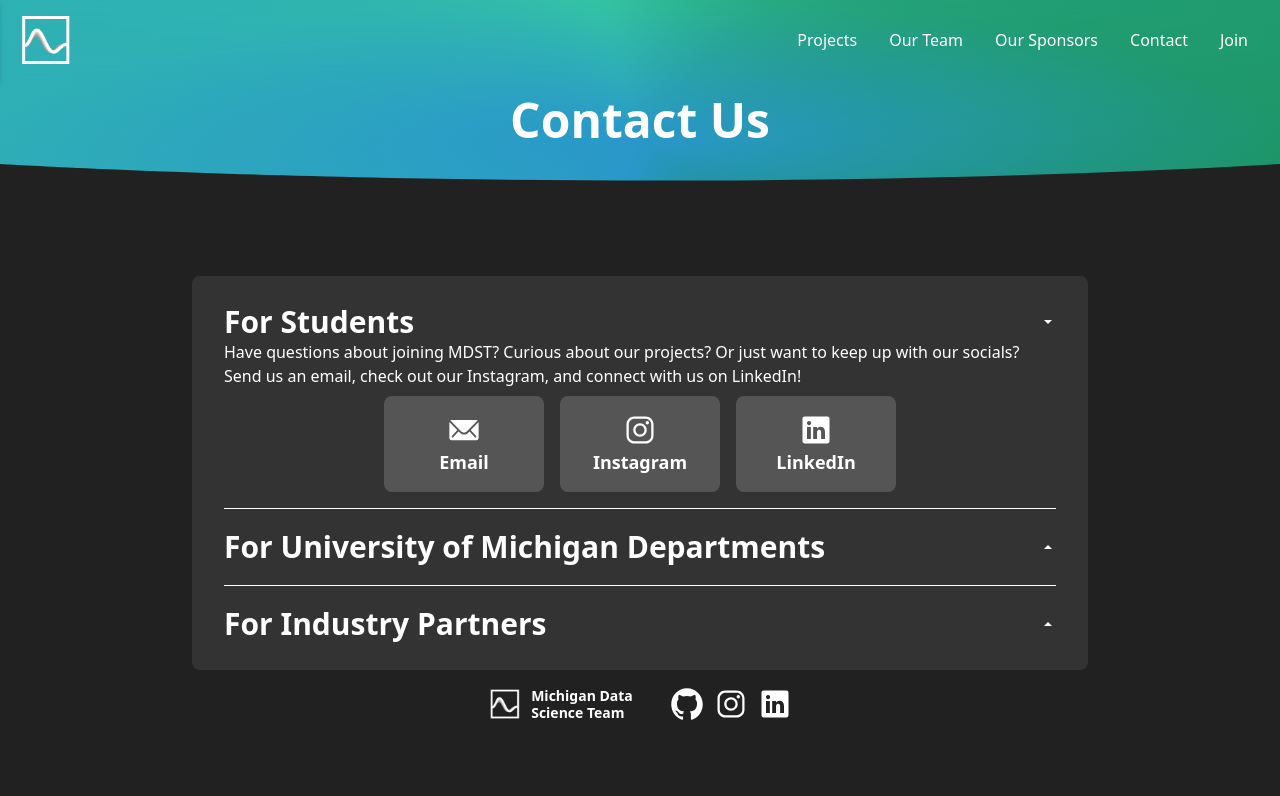
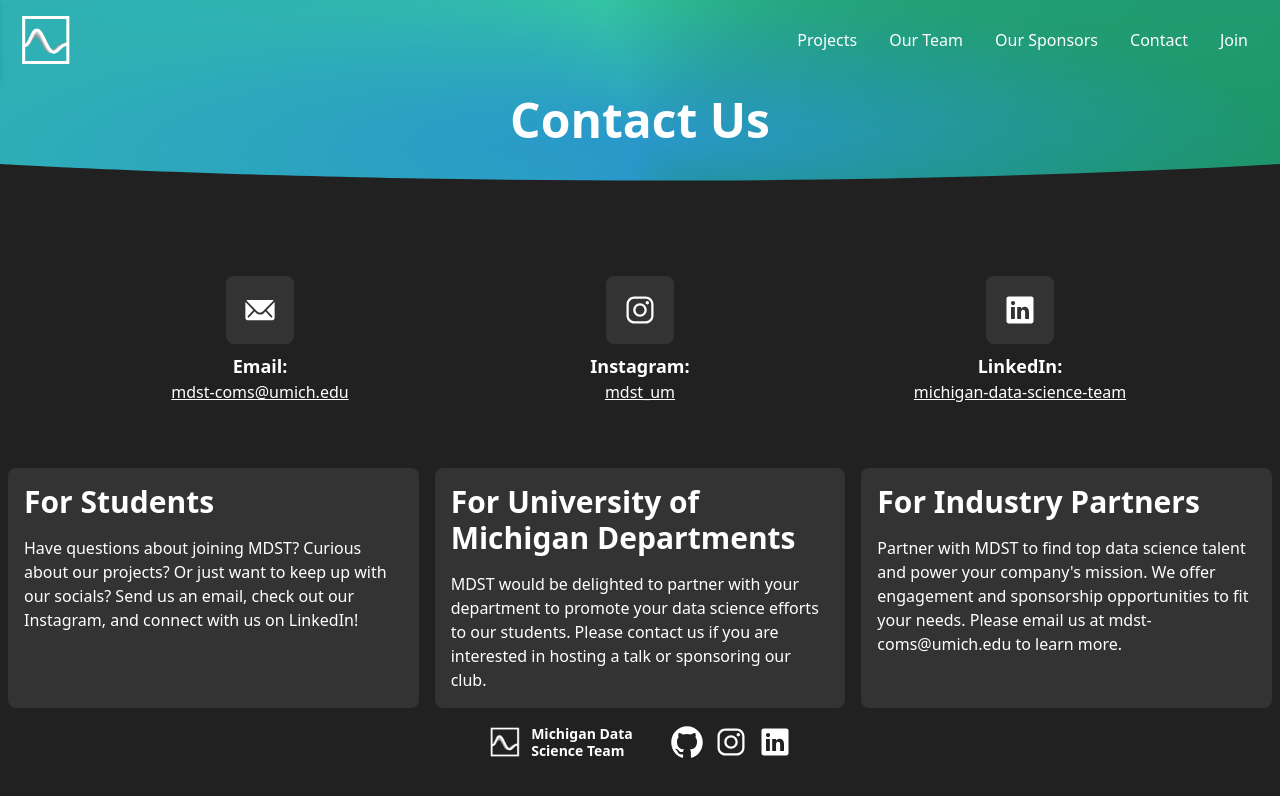
Before and after one commit to MichiganDataScienceTeam/official-website, a Next.js app: page /contact in a window 1280 px wide. Shown: the top 796 px of the page. Built offline with nearby package versions, Linux system fonts and the light colour scheme.

Commit message:
changed to new contact page

```diff
--- a/config/contact.json
+++ b/config/contact.json
@@ -1,48 +1,36 @@
-[
 {
-    "id": "students",
-    "heading": "For Students",
-    "text": "Have questions about joining MDST? Curious about our projects? Or just want to keep up with our socials? Send us an email, check out our Instagram, and connect with us on LinkedIn!",
     "sources": [
         {
             "name": "Email",
             "icon_name": "envelope",
-        "link": "mailto:mdst-coms@umich.edu"
+            "link": "mailto:mdst-coms@umich.edu",
+            "link_text": "mdst-coms@umich.edu"
         },
         {
             "name": "Instagram",
             "icon_name": "instagram",
-        "link": "https://www.instagram.com/mdst_um/"
+            "link": "https://www.instagram.com/mdst_um/",
+            "link_text": "mdst_um"
         },
         {
             "name": "LinkedIn",
             "icon_name": "linkedin",
-        "link": "https://www.linkedin.com/school/michigan-data-science-team/"
+            "link": "https://www.linkedin.com/school/michigan-data-science-team/",
+            "link_text": "michigan-data-science-team"
         }
-    ]
+    ],
+    "entries": [
+        {
+            "heading": "For Students",
+            "text": "Have questions about joining MDST? Curious about our projects? Or just want to keep up with our socials? Send us an email, check out our Instagram, and connect with us on LinkedIn!"
         },
         {
-    "id": "departments",
             "heading": "For University of Michigan Departments",
-    "text": "MDST would be delighted to partner with your department to promote your data science efforts to our students. Please contact us if you are interested in hosting a talk or sponsoring our club.",
-    "sources": [
-      {
-        "name": "Email",
-        "icon_name": "envelope",
-        "link": "mailto:mdst-coms@umich.edu"
-      }
-    ]
+            "text": "MDST would be delighted to partner with your department to promote your data science efforts to our students. Please contact us if you are interested in hosting a talk or sponsoring our club."
         },
         {
-    "id": "industry",
             "heading": "For Industry Partners",
-    "text": "Partner with MDST to find top data science talent and power your company's mission. We offer engagement and sponsorship opportunities to fit your needs. Please email us at mdst-coms@umich.edu to learn more.",
-    "sources": [
-      {
-        "name": "Email",
-        "icon_name": "envelope",
-        "link": "mailto:mdst-coms@umich.edu"
+            "text": "Partner with MDST to find top data science talent and power your company's mission. We offer engagement and sponsorship opportunities to fit your needs. Please email us at mdst-coms@umich.edu to learn more."
         }
     ]
 }
-]
--- a/pages/contact.jsx
+++ b/pages/contact.jsx
@@ -3,79 +3,46 @@ import path from "path";
 import Link from "next/link";
 import fs from "fs";
 import Icon from "@/components/icon";
-import { useState } from "react";
 import Hero from "@/components/hero";
 
-function Accordion({ entries }) {
-  const [entryStates, setEntryStates] = useState(
-    entries.map((entry, index) => {
-      return {
-        key: entry.id,
-        heading: entry.heading,
-        text: entry.text,
-        expand: index == 0,
-        sources: entry.sources,
-      };
-    })
-  );
 
-  const expandAccordionEntry = (index) => {
-    setEntryStates(
-      entryStates.map((entry, currIndex) => {
-        return {
-          ...entry,
-          expand: entry.expand ? !entry.expand : currIndex === index,
-        };
-      })
-    );
-  };
-
-  return (
-    <div className="max-w-4xl mx-auto px-8 py-2 rounded-lg bg-grey">
-      {entryStates.map((entry, index) => (
-        <div key={entry.id} className="transition" >
-          <div className={`pt-5 ${!entry.expand ? "pb-5" : "pb-2"}`} onClick={() => expandAccordionEntry(index)}>
-            <div className="flex justify-between ">
-              <h1 className="text-3xl font-bold">{entry.heading}</h1>
-              <button >
-                <Icon name={entry.expand ? "caret_down" : "caret_up"} />
-              </button>
-            </div>
-            <div
-              className={`overflow-hidden transition-height ${entry.expand ? "md:max-h-44 max-h-96" : "max-h-0"
-                }`}
-              style={{
-                transitionProperty: "max-height",
-                transitionDuration: "0.5s",
-              }}
-            >
-              {entry.text}
-              <div className="flex justify-center">
-                {entry.sources.map((source) => (
-                  <Link
-                    key={source.name}
-                    href={source.link}
-                    className="text-center p-4 m-2 bg-grey-light w-40 rounded-lg"
-                  >
-                    <Icon name={source.icon_name} className="text-4xl inline" />
-                    <p className="font-bold text-lg">{source.name}</p>
-                  </Link>
-                ))}
-              </div>
-            </div>
-          </div>
-          {index !== entryStates.length - 1 ? <hr></hr> : null}
-        </div>
-      ))}
-    </div>
-  );
-}
-
-export default function Join({ entries }) {
+export default function Join({ data }) {
     return (
         <Layout>
             <Hero title="Contact Us" />
-      <Accordion entries={entries} />
+            <div className="container mx-auto flex flex-row flex-wrap sm:flex-row gap-4 justify-evenly px-2 mb-16 text-center">
+                {
+                    data.sources.map((source) => (
+                        <div
+                            key={source.name}
+                            className="w-56"
+                        >
+                            <div className=" p-4 bg-grey rounded-lg w-fit mx-auto mb-2">
+                                <Link href={source.link}>
+                                    <Icon name={source.icon_name} className="text-4xl" />
+                                </Link>
+                            </div>
+
+                            <h2 className="font-bold text-lg">{source.name}:</h2>
+                            <Link href={source.link}
+                                className="underline">{source.link_text}
+                            </Link>
+                        </div>
+                    ))
+                }
+            </div>
+            <div className="container mx-auto flex flex-col md:flex-row gap-4 justify-stretch px-2">
+                {
+                    data.entries.map((entry, index) => (
+                        <div key={index} className="bg-grey p-4 rounded-lg w-full">
+                            <h2 className="text-3xl font-bold mb-4">{entry.heading}</h2>
+                            <p>{entry.text}</p>
+                        </div>
+                    ))
+                }
+
+            </div>
+
         </Layout>
     );
 }
@@ -83,6 +50,6 @@ export default function Join({ entries }) {
 export async function getStaticProps() {
     const filePath = path.join(process.cwd(), "config", "contact.json");
     const fileContent = fs.readFileSync(filePath, "utf-8");
-  const entries = JSON.parse(fileContent);
-  return { props: { entries } };
+    const data = JSON.parse(fileContent);
+    return { props: { data } };
 }
--- a/pages/contact2.jsx
+++ /dev/null
@@ -1,55 +0,0 @@
-import Layout from "@/components/layout";
-import path from "path";
-import Link from "next/link";
-import fs from "fs";
-import Icon from "@/components/icon";
-import Hero from "@/components/hero";
-
-
-export default function Join({ data }) {
-    return (
-        <Layout>
-            <Hero title="Contact Us" />
-            <div className="container mx-auto flex flex-row flex-wrap sm:flex-row gap-4 justify-evenly px-2 mb-16 text-center">
-                {
-                    data.sources.map((source) => (
-                        <div
-                            key={source.name}
-                            className="w-56"
-                        >
-                            <div className=" p-4 bg-grey rounded-lg w-fit mx-auto mb-2">
-                                <Link href={source.link}>
-                                    <Icon name={source.icon_name} className="text-4xl" />
-                                </Link>
-                            </div>
-
-                            <h2 className="font-bold text-lg">{source.name}:</h2>
-                            <Link href={source.link}
-                                className="underline">{source.link_text}
-                            </Link>
-                        </div>
-                    ))
-                }
-            </div>
-            <div className="container mx-auto flex flex-col md:flex-row gap-4 justify-stretch px-2">
-                {
-                    data.entries.map((entry, index) => (
-                        <div key={index} className="bg-grey p-4 rounded-lg w-full">
-                            <h2 className="text-3xl font-bold mb-4">{entry.heading}</h2>
-                            <p>{entry.text}</p>
-                        </div>
-                    ))
-                }
-
-            </div>
-
-        </Layout>
-    );
-}
-
-export async function getStaticProps() {
-    const filePath = path.join(process.cwd(), "config", "contact2.json");
-    const fileContent = fs.readFileSync(filePath, "utf-8");
-    const data = JSON.parse(fileContent);
-    return { props: { data } };
-}
```
Also changed, not shown: config/contact2.json (deleted, +0 -36 lines). Lines whose indentation alone changed are shown as unchanged.
